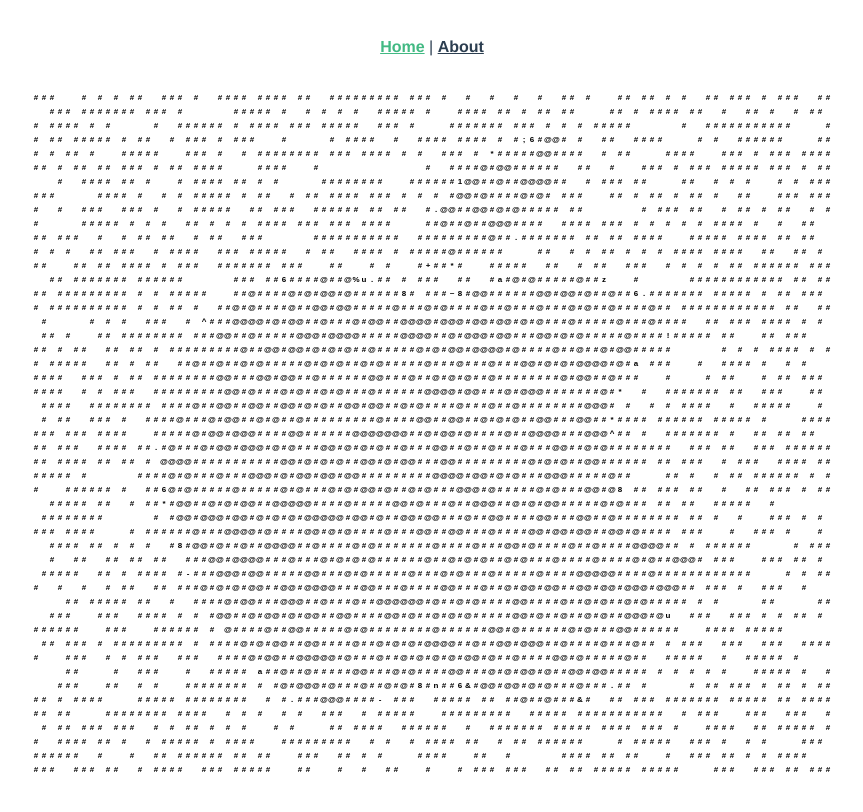
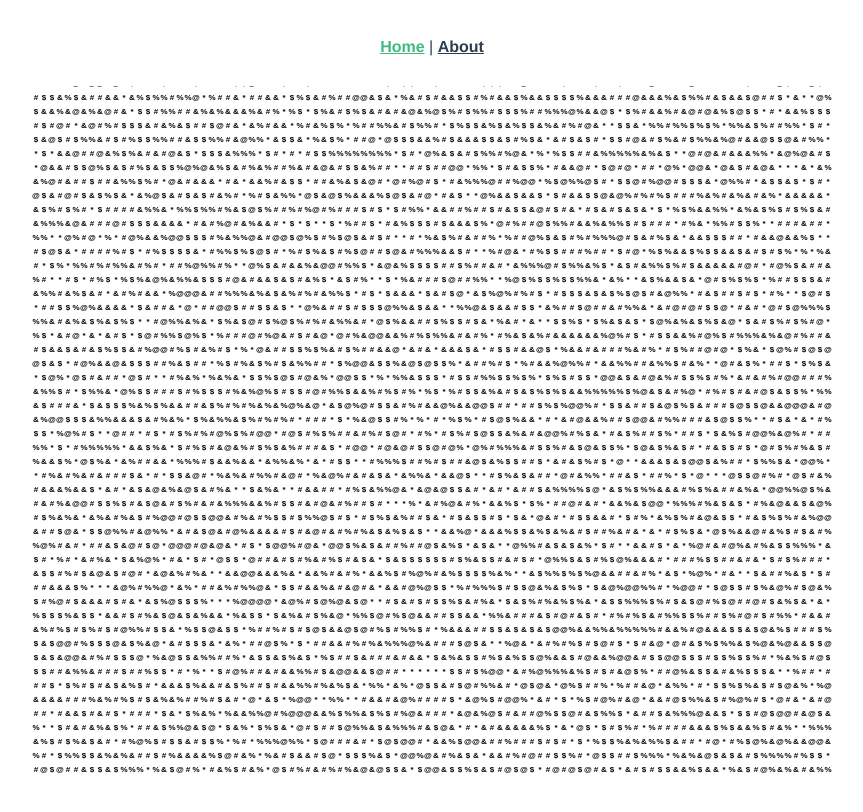
Before and after one commit to wszxdhr/homepage, a Vue app: page /#/ in a window 1280 px wide. Shown: the top 812 px of the page, without its empty margins (208-1071 px from the left). Built offline with nearby package versions, Linux system fonts and the light colour scheme.

Commit message:
fix(CharDance):修复字符画问题

```diff
--- a/src/components/CharDance/Index.vue
+++ b/src/components/CharDance/Index.vue
@@ -4,8 +4,8 @@
 
 <script>
 import Char from './char'
-const RENDER_ONCE = 100
-const DISPLAY_DELAY = 2000
+const RENDER_ONCE = 200
+const DISPLAY_DELAY = 1000
 const HANDLE_ANIMATE_LIST_DELAY = 10
 export default {
   name: 'CharDance',
@@ -65,7 +65,7 @@ export default {
       }
       this.render()
     },
-    initDisplay (rect = []) {
+    resetCharItem (rect = []) {
       this.display = rect.map((rowItem, rowIndex) => {
         const row = (rowItem instanceof Array) ? rowItem : rowItem.split('')
         const result = []
@@ -75,16 +75,17 @@ export default {
           const charW = 8
           const charH = 14
           const charText = char
-          const isDancing = this.isDancing
-          const charItem = new Char({ x: charX + charW / 2, y: charY, w: charW, h: charH, char: charText, ctx: this.ctx, index: [rowIndex, charIndex], isDancing: isDancing })
+          const charItem = new Char({ x: charX + charW / 2, y: charY, w: charW, h: charH, char: charText, ctx: this.ctx, index: [rowIndex, charIndex], isDancing: true })
           charItem.setRect(charX + charW / 2, charY, charW, charH)
           charItem.setChar(charText)
-          charItem.isDancing = isDancing
+          charItem.isDancing = true
           result.push(charItem)
         })
-        console.log(result)
         return result
       })
+    },
+    initDisplay (rect = this.rect) {
+      this.resetCharItem(rect)
       this.queue.push(...this.display.reduce((result, row, rowIndex) => {
         row.map((char, charIndex) => {
           result.push([rowIndex, charIndex])
@@ -110,7 +111,7 @@ export default {
       const timer = setInterval(() => {
         const danceChar = randomDisplayList.splice(0, 20)
         danceChar.map(char => {
-          char.startDance()
+          char.stopDance()
         })
         this.dancingList.push(...danceChar)
         this.queue.push(...danceChar.map(item => item.index))
@@ -127,7 +128,7 @@ export default {
       const timer = setInterval(() => {
         const danceChar = randomDisplayList.splice(0, 20)
         danceChar.map(char => {
-          char.stopDance()
+          char.startDance()
         })
         this.queue.push(...danceChar.map(item => item.index))
         if (!randomDisplayList.length) {
@@ -156,10 +157,9 @@ export default {
     }
   },
   watch: {
-    rect (val, oldVal) {
-      this.oldRect = oldVal || val
-      console.log(oldVal || val)
-      this.initDisplay(this.oldRect)
+    rect (val) {
+      this.resetCharItem(val)
+      this.play()
     },
     dancingList (val) {
       // if (val.length >= ) {
--- a/src/components/CharDance/char.js
+++ b/src/components/CharDance/char.js
@@ -1,9 +1,10 @@
 export default class Char {
-  constructor ({ x, y, char = ' ', ctx, w, h, index, isDancing = false }) {
+  constructor ({ x, y, char = ' ', ctx, w, h, index, isDancing = false, charset = '@#$%&*' }) {
     this.setPos(x, y, w, h)
     this.ctx = ctx
     this.index = index
     this.isDancing = isDancing
+    this.charset = charset
     this.setChar(char)
   }
 
@@ -22,10 +23,19 @@ export default class Char {
     this.char = char
   }
 
+  getRandomInt (start, end) {
+    return Math.round(start + (end - start) * Math.random())
+  }
+
+  randomChar () {
+    const range = [0, this.charset.length - 1]
+    return this.charset[this.getRandomInt(...range)]
+  }
+
   render () {
     this.ctx.clearRect(this.x - this.charWidth / 2, this.y - this.charHeight / 2, this.charWidth, this.charHeight)
     // if (!this.isDancing) {
-    this.ctx.fillText(this.isDancing ? '#' : this.char, this.x, this.y)
+    this.ctx.fillText(this.isDancing ? this.randomChar() : this.char, this.x, this.y)
     // } else {
     // this.ctx.fillRect(this.x, this.y + this.charHeight / 2, this.charWidth, this.charHeight)
     // }
```
